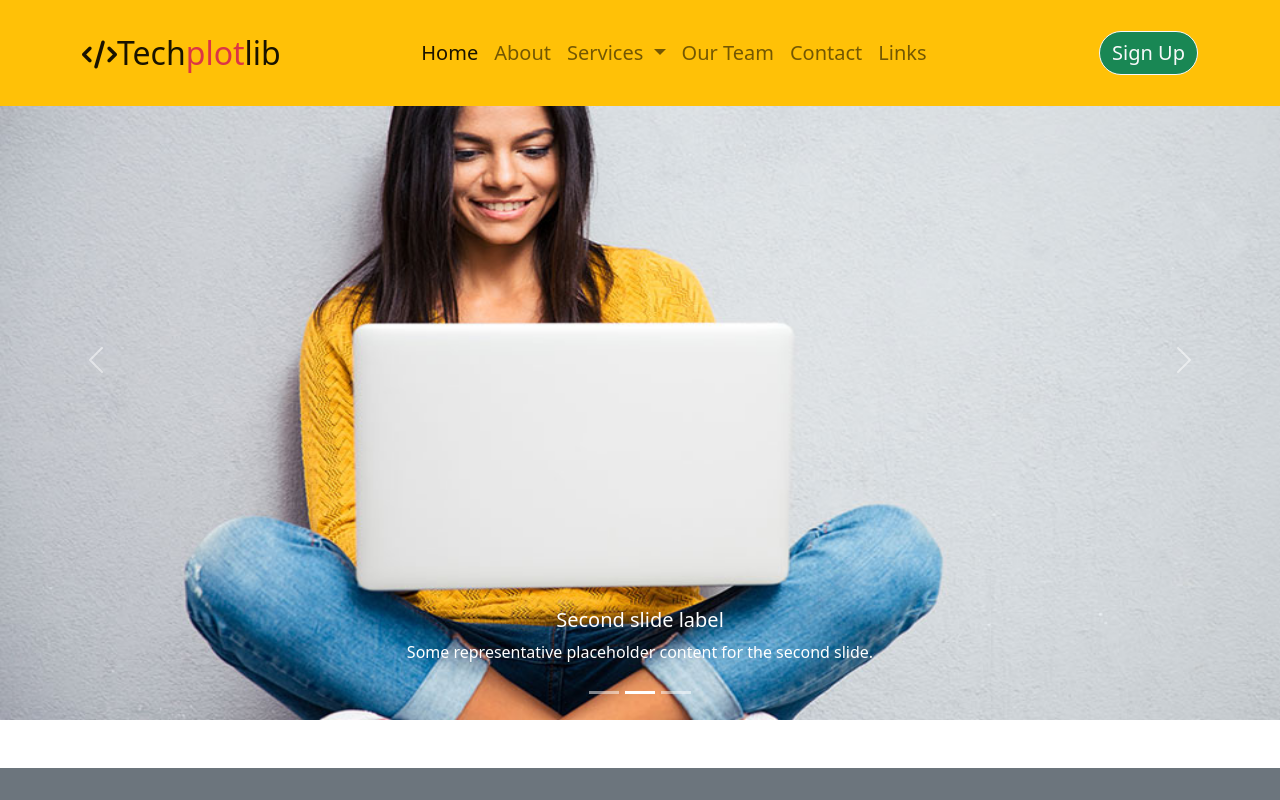
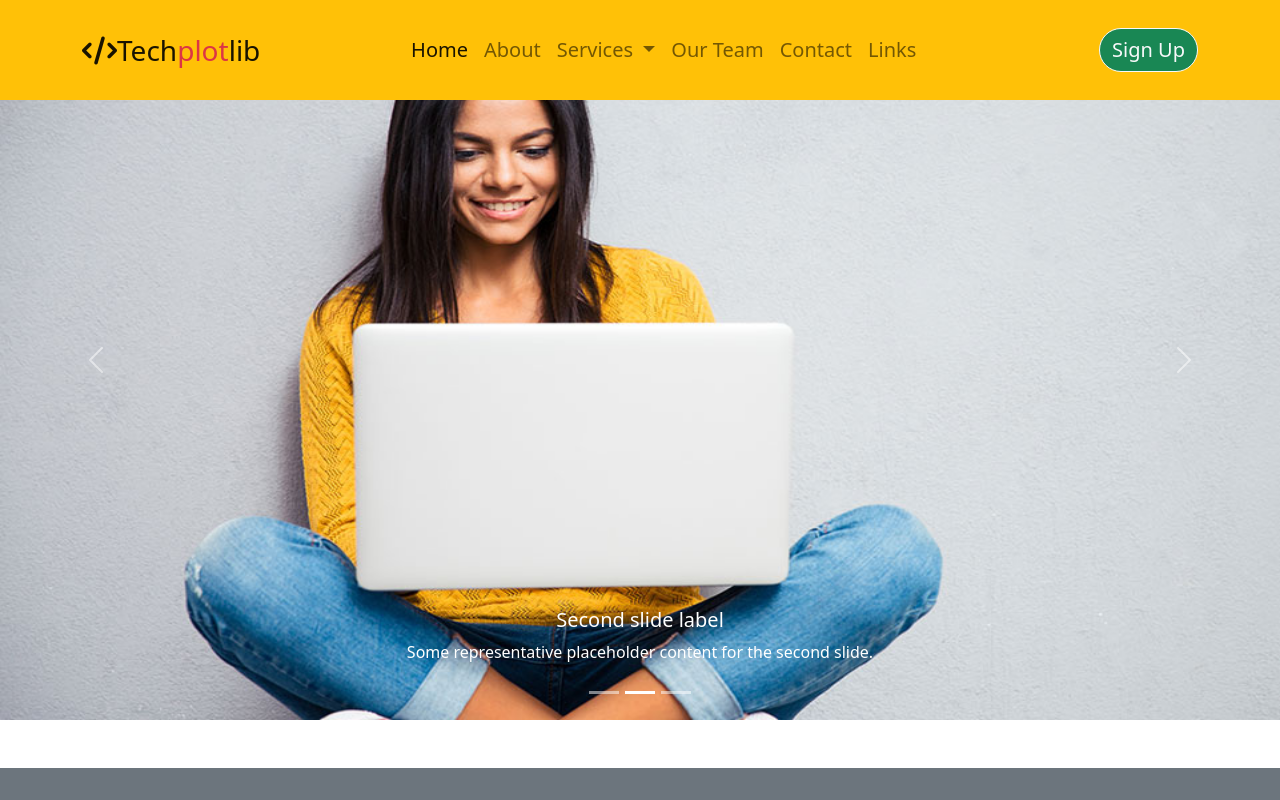
Before and after one commit to Techplotlib/Techplotlib.com, a plain HTML site: page index.html in a window 1280 px wide. Shown: the top 800 px of the page. Drawn offline with nearby package versions, Linux system fonts and the light colour scheme.

Commit message:
Update index.html

```diff
--- a/index.html
+++ b/index.html
@@ -31,7 +31,7 @@
          <nav class="navbar navbar-expand-lg p-4  navbar-light bg-warning fixed-top ">
 
             <div class="container">
-              <a class="navbar-brand fs-2" href="#"><i class="fas fa-code fs-3"></i>Tech<span class="text-danger">plot</span><span text-success>lib</span></a>
+              <a class="navbar-brand fs-3" href="#"><i class="fas fa-code fs-3"></i>Tech<span class="text-danger">plot</span><span text-success>lib</span></a>
               <button class="navbar-toggler" type="button" data-bs-toggle="collapse" data-bs-target="#navbarSupportedContent" aria-controls="navbarSupportedContent" aria-expanded="false" aria-label="Toggle navigation">
                 <span class="navbar-toggler-icon"></span>
               </button>
```
